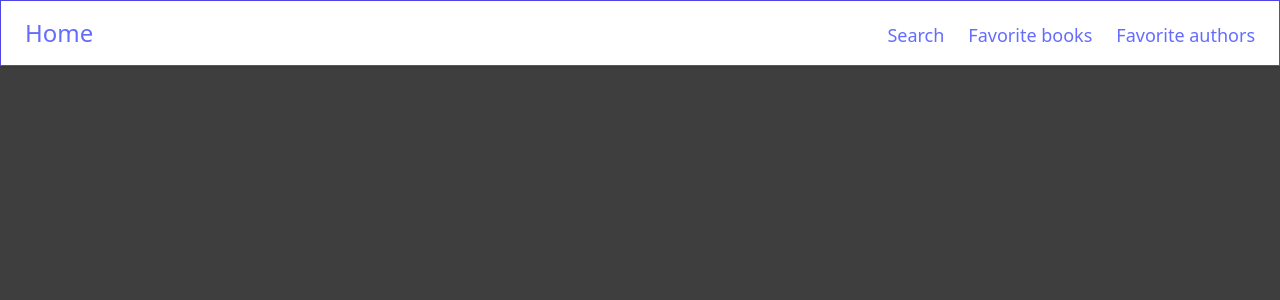
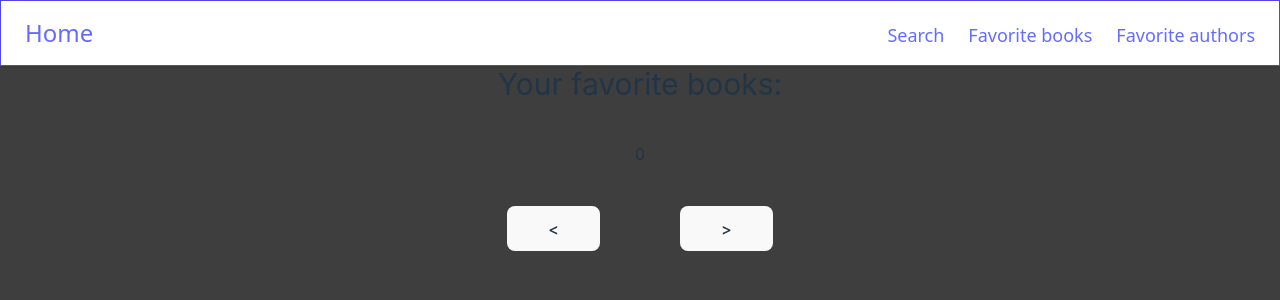
Before and after one commit to thelinus1997/libraryBuild, a React (Vite) app: page /favbooks in a window 1280 px wide. Shown: the top 300 px of the page. Built offline with nearby package versions, Linux system fonts and the light colour scheme.

Commit message:
pagination bugfix + styling

```diff
--- a/src/components/FavoriteBooks/FavoriteBooks.tsx
+++ b/src/components/FavoriteBooks/FavoriteBooks.tsx
@@ -1,32 +1,64 @@
 import React, { useEffect, useState } from "react";
 import { useSelector } from "react-redux";
 import { getFavoriteBooks } from "../../Slices/favBookSlice";
-import { Doc } from "../../types/titleType";
+import * as TitleTypes from "../../types/titleType";
 import ResultCard from "../SearchContainer/ResultContainer/ResultCard/ResultCard";
+import { createNestedArray } from "../../hooks/useNestedArray";
 
 interface RetrievedBooks {
-  books: [];
+  books: [[]];
 }
 
 const FavoriteBooks = () => {
-  const [favoriteBooks, setFavoriteBooks] = useState<RetrievedBooks>();
+  const [favoriteBooks, setFavoriteBooks] = useState<any>([[]]);
+  const [paginationTracker, setPaginationTracker] = useState(0);
   const retrievedFavBookData = useSelector(
     getFavoriteBooks
   ) as unknown as RetrievedBooks;
   useEffect(() => {
-    console.log(retrievedFavBookData.books);
-    setFavoriteBooks(retrievedFavBookData);
+    const nestedArray = createNestedArray(retrievedFavBookData.books);
+    console.log(nestedArray);
+    setFavoriteBooks(nestedArray);
   }, [retrievedFavBookData]);
-
+  const handlePageUp = () => {
+    if (paginationTracker === favoriteBooks.length - 1) {
+      setPaginationTracker(0);
+    } else {
+      setPaginationTracker(paginationTracker + 1);
+    }
+  };
+  const handlePageDown = () => {
+    if (paginationTracker === 0) {
+      return;
+    } else {
+      setPaginationTracker(paginationTracker - 1);
+    }
+  };
   return (
     <div>
-      <div className="flex px-20 py-10">
-        {favoriteBooks &&
-          favoriteBooks.books.map((item, index) => (
-            <div key={index} className="flex px-10 w-75">
-              <ResultCard item={item} inputType="remove" />
-            </div>
-          ))}
+      <div className="flex justify-center text-3xl">
+        <h2>Your favorite books:</h2>
+      </div>
+
+      <div className="flex px-20 py-10 w-full flex-wrap justify-center">
+        {favoriteBooks.length &&
+          favoriteBooks[paginationTracker].map(
+            (item: TitleTypes.Doc, index: number) => (
+              <div key={index} className="flex px-10 w-72 ">
+                <ResultCard item={item} inputType="remove" />
+              </div>
+            )
+          )}
+      </div>
+      <div className="flex justify-center">
+        <button className="px-10 mx-10" onClick={handlePageDown}>
+          {" "}
+          {"<"}{" "}
+        </button>
+        <button className="px-10 mx-10" onClick={handlePageUp}>
+          {" "}
+          {">"}{" "}
+        </button>
       </div>
     </div>
   );
--- a/src/components/Home/RecommendationContainer/RecommendationContainer.tsx
+++ b/src/components/Home/RecommendationContainer/RecommendationContainer.tsx
@@ -17,14 +17,12 @@ const RecommendationContainer = () => {
   return (
     <div className="flex">
       <nav className="flex">
-        <ul>
-          <li className="inline-block mx-5">
-            <Link to="/bygenre">Recommendations by genre </Link>
-          </li>
-          <li className="inline-block">
-            <Link to="/byauthor"> Recommendations by author </Link>
-          </li>
-        </ul>
+        <div className="flex items-center">
+          <Link to="/byauthor">
+            {" "}
+            Recommendations based on your favorite authors{" "}
+          </Link>
+        </div>
       </nav>
     </div>
   );
--- a/src/components/SearchContainer/ResultContainer/ResultCard/ResultCard.tsx
+++ b/src/components/SearchContainer/ResultContainer/ResultCard/ResultCard.tsx
@@ -18,30 +18,42 @@ const ResultCard: React.FC<ResultCardProps> = ({ item, inputType }) => {
     console.log(inputType);
   });
   return (
-    <div className="border w-70 bg-white rounded-md">
+    <div
+      className="border w-full
+     bg-white rounded-md text-black"
+    >
       <div>
         <img
-          className="m-10"
+          className="m-4 w-10/12"
           src={`https://covers.openlibrary.org/b/id/${item.cover_i}-M.jpg`}
           alt={`${item.title}`}
         />
       </div>
-      <div>Book title: {item.title}</div>
-      <p>Published: {item.first_publish_year}</p>
-      <p>Author(s): {item.author_name}</p>
+      <div className="m-3">Book title: {item.title}</div>
+      <p className="m-3">Published: {item.first_publish_year}</p>
+      <p className="m-3">Author(s): {item.author_name}</p>
       {inputType === "add" && (
-        <div>
-          <button onClick={() => handleFavorite("book")}>
+        <div className="flex flex-col items-center">
+          <button
+            className="text-white my-2 "
+            onClick={() => handleFavorite("book")}
+          >
             Favorite this book
           </button>
-          <button onClick={() => handleFavorite("author")}>
+          <button
+            className="text-white"
+            onClick={() => handleFavorite("author")}
+          >
             Favorite this author
           </button>
         </div>
       )}
       {inputType === "remove" && (
-        <div>
-          <button onClick={() => handleFavorite("book")}>
+        <div className="flex flex-col items-center ">
+          <button
+            className="text-white "
+            onClick={() => handleFavorite("book")}
+          >
             Remove from favorites
           </button>
         </div>
--- a/src/components/SearchContainer/ResultContainer/ResultContainer.tsx
+++ b/src/components/SearchContainer/ResultContainer/ResultContainer.tsx
@@ -29,7 +29,7 @@ const ResultContainer = () => {
   }, [result]);
 
   const handlePageUp = () => {
-    if (paginationTracker === paginationArray.length) {
+    if (paginationTracker === paginationArray.length - 1) {
       setPaginationTracker(0);
     } else {
       setPaginationTracker(paginationTracker + 1);
@@ -44,11 +44,11 @@ const ResultContainer = () => {
   };
   return (
     <div>
-      <div className="flex px-20 py-10">
+      <div className="flex px-20 py-10 w-full flex-wrap">
         {paginationArray &&
           paginationArray[paginationTracker].map(
             (item: AuthorTypes.Doc | TitleTypes.Doc, index: number) => (
-              <div key={index} className="flex px-10 w-75">
+              <div key={index} className="flex px-10 w-72 ">
                 <ResultCard item={item} inputType={"add"} />
               </div>
             )
--- a/src/hooks/useFavorite.ts
+++ b/src/hooks/useFavorite.ts
@@ -39,6 +39,5 @@ export const useFavorite = (
     } else if (typeof itemToFavorite === "string") {
       dispatch(removeFavoriteAuthor({ authorName: itemToFavorite }));
     }
-    // dispatch(addFavoriteAuthor({ authorName: itemToFavorite.author_name }));
   }
 };
--- a/src/hooks/useNestedArray.ts
+++ b/src/hooks/useNestedArray.ts
@@ -15,6 +15,12 @@ export const createNestedArray = (input: any) => {
       }
 
       return newArray;
+    } else if (!input.title && !input.author) {
+      console.log("nesting for favorites");
+      for (let i = 0; i < input.length; i += newArraySize) {
+        newArray.push(input.slice(i, i + newArraySize));
+      }
+      return newArray;
     }
   }
 };
```
